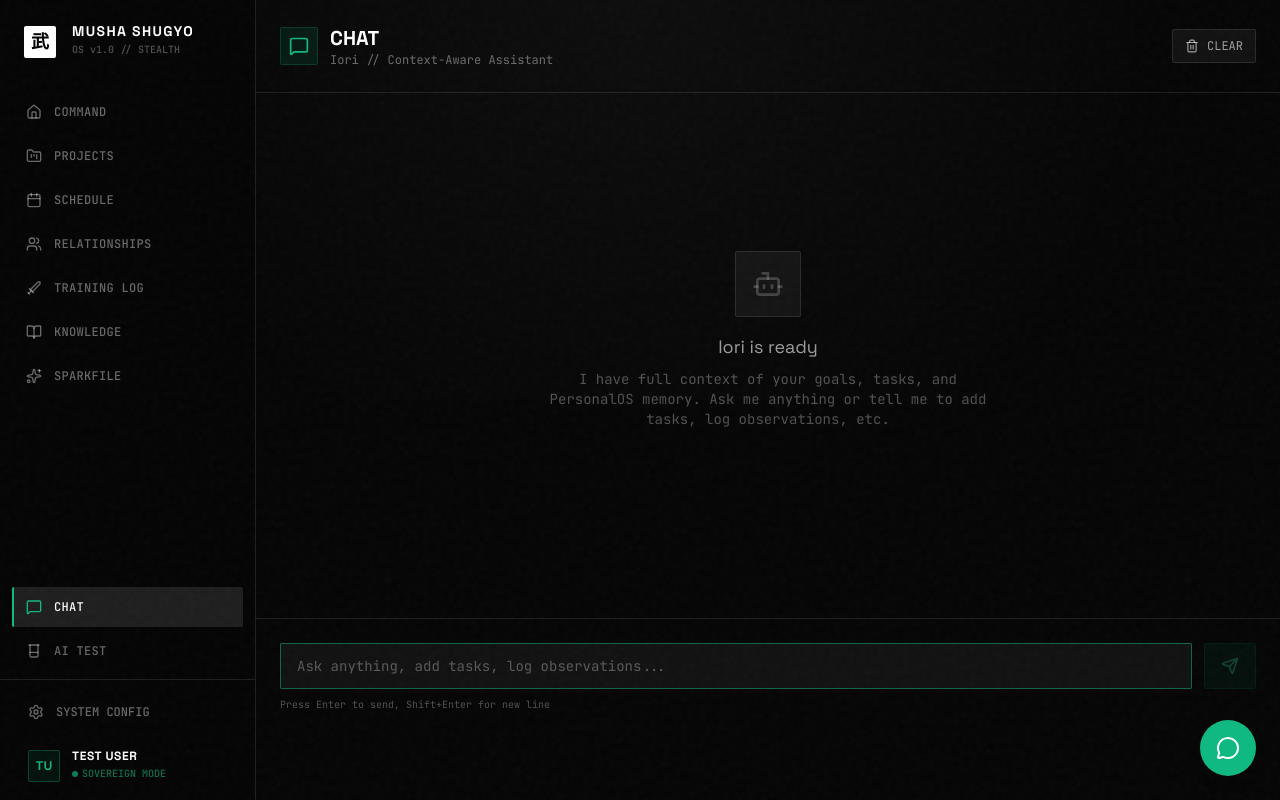
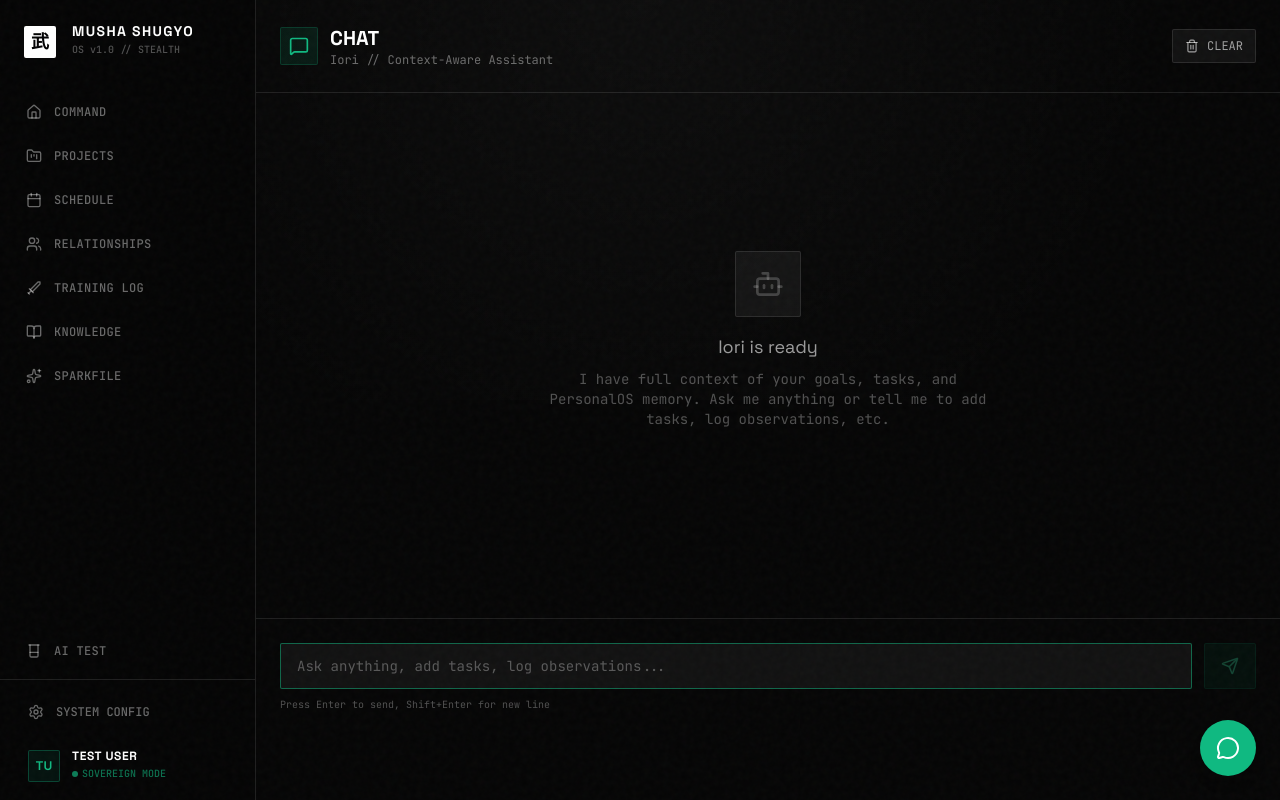
Before and after one commit to meeezus/PersonalOS, a Laravel app: page /chat in a window 1280 px wide. Run offline with Laravel 12, Linux system fonts and the light colour scheme; a user stored in the database is signed in; data comes from the database, SQL or seed files in the repository; style sheets or scripts are compiled from the project's sources; some libraries are stand-ins or nearby versions.

Commit message:
Remove CHAT link from sidebar - use floating bubble only
Chat is now accessible only via the floating ChatBubble overlay
in the bottom-right corner, not as a separate full-screen page.

```diff
--- a/personalos/resources/js/Components/Sidebar.tsx
+++ b/personalos/resources/js/Components/Sidebar.tsx
@@ -9,7 +9,6 @@ import {
     BookOpen,
     Sparkles,
     Settings,
-    MessageSquare,
     Beaker
 } from 'lucide-react';
 
@@ -84,19 +83,8 @@ export default function Sidebar({ user }: SidebarProps) {
                 })}
             </nav>
 
-            {/* Chat & AI Test Buttons */}
+            {/* AI Test Button */}
             <div className="px-3 mb-2 space-y-1">
-                <Link
-                    href="/chat"
-                    className={`flex items-center gap-3 px-3 py-3 rounded-[2px] transition-all duration-200 group border-l-2 ${
-                        url === '/chat'
-                            ? 'bg-white/10 text-white border-emerald-500'
-                            : 'hover:bg-white/5 hover:text-white border-transparent'
-                    }`}
-                >
-                    <MessageSquare size={16} className={url === '/chat' ? 'text-emerald-500' : 'text-white/40 group-hover:text-white'} />
-                    <span className="font-mono text-xs tracking-wide">CHAT</span>
-                </Link>
                 <Link
                     href="/ai-test"
                     className={`flex items-center gap-3 px-3 py-3 rounded-[2px] transition-all duration-200 group border-l-2 ${
```
